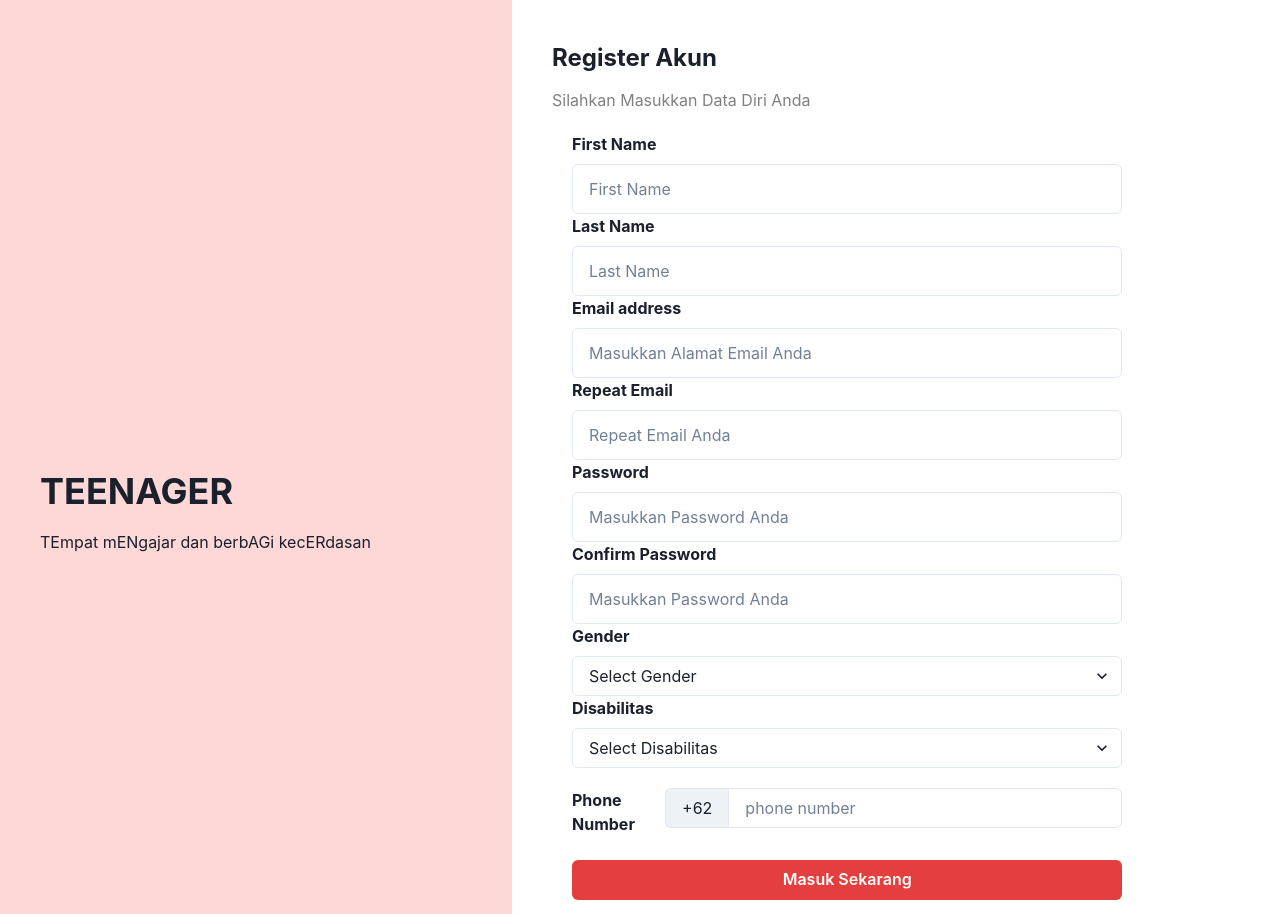
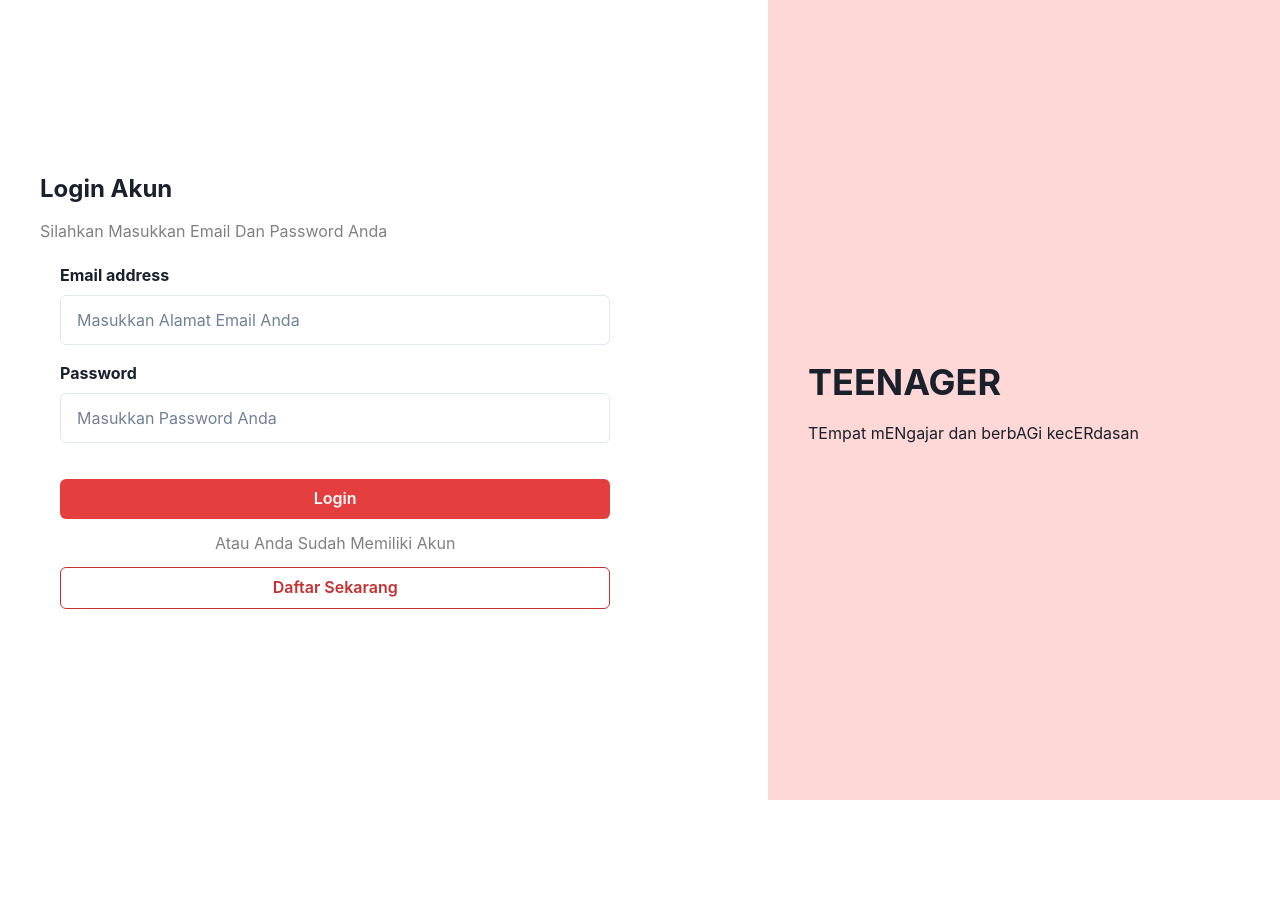
Before and after one commit to arvians-id/my-final-project, a React (Create React App) app in the folder frontend/: page /login in a window 1280 px wide. Shown: the top 914 px of the page. After the commit the page ends 800 px from the top, so only its background shows below. Built offline with nearby package versions, Linux system fonts and the light colour scheme.

Commit message:
style: Maintain Login And Register Page

```diff
--- a/frontend/package.json
+++ b/frontend/package.json
@@ -9,6 +9,7 @@
     "@testing-library/jest-dom": "^5.16.4",
     "@testing-library/react": "^13.3.0",
     "@testing-library/user-event": "^13.5.0",
+    "axios": "^0.27.2",
     "framer-motion": "^6.3.10",
     "react": "^18.1.0",
     "react-dom": "^18.1.0",
--- a/frontend/src/App.js
+++ b/frontend/src/App.js
@@ -1,11 +1,7 @@
-// import Main from "./Main"
-// import Login from './pages/Login';
-import Register from './pages/Register';
+import Main from "./Main"
 function App() {
   return (
-    // <Main/>
-    // <Login />
-    <Register />
+    <Main/>
   );
 }
 
--- a/frontend/src/Main.jsx
+++ b/frontend/src/Main.jsx
@@ -2,11 +2,13 @@ import React from 'react'
 import { Route, Routes } from 'react-router-dom'
 import Home from './pages/Home'
 import Login from './pages/Login'
+import Register from './pages/Register'
 
 export default function Main() {
     return (
         <Routes>
             <Route path="/login" element={<Login />} />
+            <Route path="/register" element={<Register/>} />
             <Route path="/" element={<Home />} />
         </Routes>
     )
--- a/frontend/src/pages/Login.jsx
+++ b/frontend/src/pages/Login.jsx
@@ -2,6 +2,7 @@ import React from 'react'
 import {
     Box,
     Flex,
+    VStack,
     FormControl,
     FormLabel,
     FormErrorMessage,
@@ -9,6 +10,7 @@ import {
     Input,
     Button,
 } from '@chakra-ui/react'
+import { Link } from 'react-router-dom'
 
 export default function Login() {
     return (
@@ -20,20 +22,33 @@ export default function Login() {
                     </Box>
                     <Box as='span' fontSize='m' color="grey">Silahkan Masukkan Email Dan Password Anda</Box>
                     <Box maxWidth="80%" m={5}>
-                        <FormControl>
-                            <FormLabel htmlFor='email' fontWeight='bold'>Email address</FormLabel>
-                            <Input id='email' type='email' maxWidth="full" height={50} placeholder='Masukkan Alamat Email Anda' />
-                        </FormControl>
-                        <FormControl mt={5} >
-                            <FormLabel htmlFor='email' fontWeight='bold'>Password</FormLabel>
-                            <Input id='password' type='password' colorScheme="red" maxWidth="full" height={50} placeholder='Masukkan Password Anda' />
-                        </FormControl>
-                        <Button colorScheme='red' width="full" mt={4} p={5}>Masuk Sekarang</Button>
-                        <Button colorScheme='red' variant="outline" width="full" mt={4} p={5}>Daftar Akun</Button>
+                        <VStack spacing={4} align='stretch'>
+                            <Box>
+                                <FormLabel htmlFor='email' fontWeight='bold'>Email address</FormLabel>
+                                <Input id='email' type='email' maxWidth="full" height={50} placeholder='Masukkan Alamat Email Anda' />
+                            </Box>
+                            <Box>
+                                <FormLabel htmlFor='email' fontWeight='bold'>Password</FormLabel>
+                                <Input id='password' type='password' colorScheme="red" maxWidth="full" height={50} placeholder='Masukkan Password Anda' />
+                            </Box>
+                            <Box>
+                                <VStack spacing={3} mt={5}>
+                                    <Button as={Link} to="/" colorScheme="red" width="full" p={5}>
+                                        Login
+                                    </Button>
+                                    <Box as='p' fontSize='m' color="grey" textAlign="center">
+                                        Atau Anda Sudah Memiliki Akun
+                                    </Box>
+                                    <Button as={Link} to="/register" colorScheme="red" variant="outline" width="full" p={5}>
+                                        Daftar Sekarang
+                                    </Button>
+                                </VStack>
+                            </Box>
+                        </VStack>
                     </Box>
                 </Box>
             </Box>
-            <Box width="40%" minheight="100%" bg="red.100" display="flex" alignItems="center">
+            <Box width="40%" height="100vh" bg="red.100" display="flex" alignItems="center" position="sticky" top="0" left="0" overflowY="auto">
                 <Box m={10} width="100%">
                     <Box as='h1' fontSize='4xl' fontWeight='bold' mb={3}>
                         TEENAGER
--- a/frontend/src/pages/Register.jsx
+++ b/frontend/src/pages/Register.jsx
@@ -1,18 +1,21 @@
 import React from 'react';
-import { Box, Flex, FormControl, FormLabel, FormErrorMessage, FormHelperText, Input, Button, Select, NumberInput, InputGroup, InputLeftAddon } from '@chakra-ui/react';
+import { Box, Flex, VStack, FormControl, FormLabel, FormErrorMessage, FormHelperText, Input, Button, Select, NumberInput, InputGroup, InputLeftAddon } from '@chakra-ui/react';
+import { Link } from 'react-router-dom';
 
 export default function Register() {
   return (
     <Flex minHeight="100vh" width="full" flexDirection="row">
-      <Box width="40%" minheight="100%" bg="red.100" display="flex" alignItems="center">
+      <Box width="40%" height="100vh" bg="red.100" display="flex" alignItems="center" position="sticky" top="0" left="0" overflowY="auto">
         <Box m={10} width="100%">
-          <Box as="h1" fontSize="4xl" fontWeight="bold" mb={3}>
+          <Box as='h1' fontSize='4xl' fontWeight='bold' mb={3}>
             TEENAGER
           </Box>
-          <Box as="span" fontSize="m">
+          <Box as='span' fontSize='m'>
             TEmpat mENgajar dan berbAGi kecERdasan
           </Box>
-          <Box as="p" fontSize="m" color="grey"></Box>
+          <Box as='p' fontSize='m' color="grey">
+
+          </Box>
         </Box>
       </Box>
       <Box width="60%" minheight="100%" display="flex" alignItems="center">
@@ -24,31 +27,47 @@ export default function Register() {
             Silahkan Masukkan Data Diri Anda
           </Box>
           <Box maxWidth="80%" m={5}>
-            <FormControl mt={5}>
+            <VStack
+              spacing={4}
+              align='stretch'
+            >
+              <Box>
                 <FormLabel htmlFor="first-name" fontWeight="bold">
                   First Name
                 </FormLabel>
                 <Input id="first-name" type="text" maxWidth="full" height={50} placeholder="First Name" />
+              </Box>
+              <Box>
                 <FormLabel htmlFor="last-name" fontWeight="bold">
                   Last Name
                 </FormLabel>
                 <Input id="last-name" type="text" maxWidth="full" height={50} placeholder="Last Name" />
+              </Box>
+              <Box>
                 <FormLabel htmlFor="email" fontWeight="bold">
                   Email address
                 </FormLabel>
                 <Input id="email" type="email" maxWidth="full" height={50} placeholder="Masukkan Alamat Email Anda" />
+              </Box>
+              <Box>
                 <FormLabel htmlFor="email" fontWeight="bold">
                   Repeat Email
                 </FormLabel>
                 <Input id="re-email" type="email" maxWidth="full" height={50} placeholder="Repeat Email Anda" />
+              </Box>
+              <Box>
                 <FormLabel htmlFor="email" fontWeight="bold">
                   Password
                 </FormLabel>
                 <Input id="password" type="password" colorScheme="red" maxWidth="full" height={50} placeholder="Masukkan Password Anda" />
+              </Box>
+              <Box>
                 <FormLabel htmlFor="email" fontWeight="bold">
                   Confirm Password
                 </FormLabel>
                 <Input id="co-password" type="password" colorScheme="red" maxWidth="full" height={50} placeholder="Masukkan Password Anda" />
+              </Box>
+              <Box>
                 <FormLabel htmlFor="email" fontWeight="bold">
                   Gender
                 </FormLabel>
@@ -56,6 +75,8 @@ export default function Register() {
                   <option>Male</option>
                   <option>Female</option>
                 </Select>
+              </Box>
+              <Box>
                 <FormLabel htmlFor="email" fontWeight="bold">
                   Disabilitas
                 </FormLabel>
@@ -63,20 +84,30 @@ export default function Register() {
                   <option>Tunanetra</option>
                   <option>Tunarungu</option>
                 </Select>
-              <InputGroup mt={5}>
+              </Box>
+              <Box>
                 <FormLabel htmlFor="email" fontWeight="bold">
                   Phone Number
                 </FormLabel>
+                <InputGroup mt={5}>
                   <InputLeftAddon children="+62" />
                   <Input type="tel" placeholder="phone number" />
                 </InputGroup>
-            </FormControl>
-            <Button colorScheme="red" width="full" mt={4} p={5}>
-              Masuk Sekarang
+              </Box>
+              <Box>
+                <VStack spacing={3} mt={5}>
+                  <Button colorScheme="red" width="full" p={5}>
+                    Daftar Sekarang
                   </Button>
-            <Button colorScheme="red" variant="outline" width="full" mt={4} p={5}>
-              Daftar Akun
+                  <Box as='p' fontSize='m' color="grey" textAlign="center">
+                    Atau Anda Sudah Memiliki Akun
+                  </Box>
+                  <Button as={Link} to="/login" colorScheme="red" variant="outline" width="full" p={5}>
+                    Login Sekarang
                   </Button>
+                </VStack>
+              </Box>
+            </VStack>
           </Box>
         </Box>
       </Box>
```
Also changed, not shown: 1 other file (tests, documents, lock files or other folders). Lines whose indentation alone changed are shown as unchanged.
